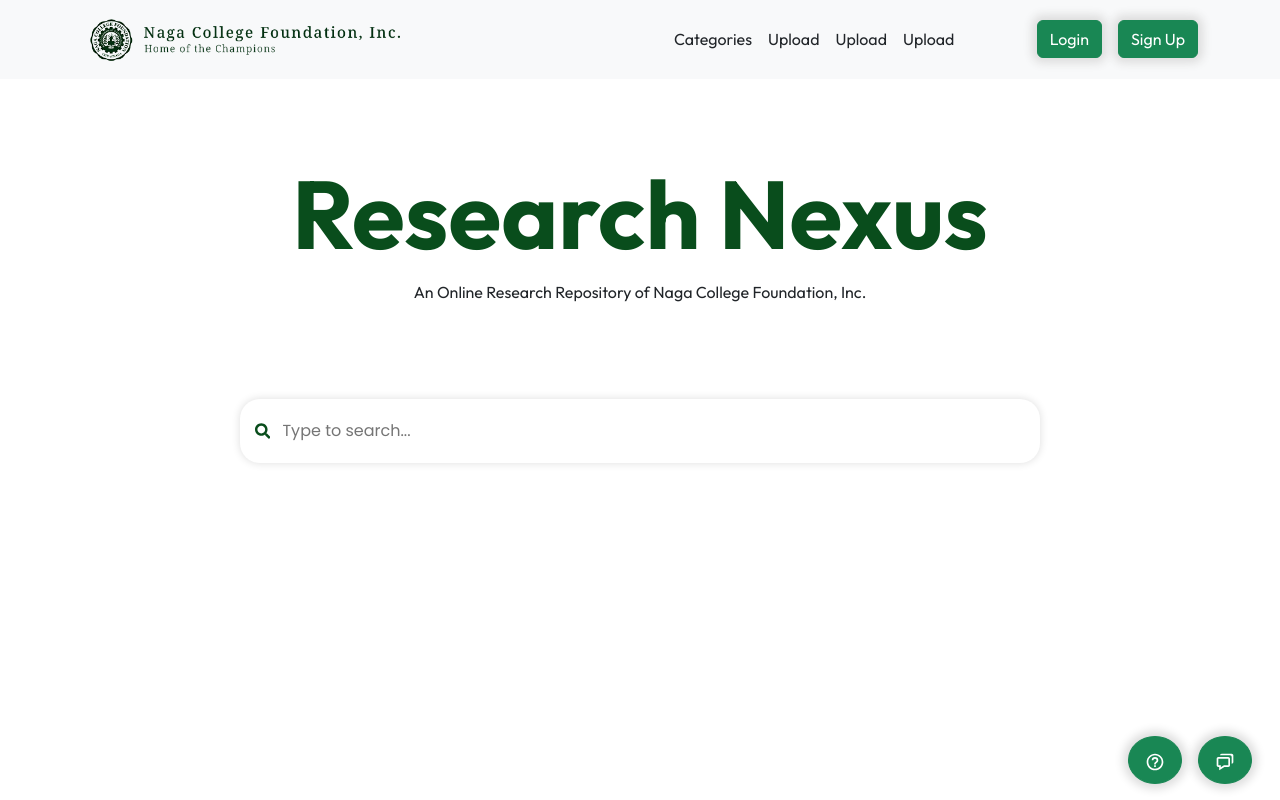
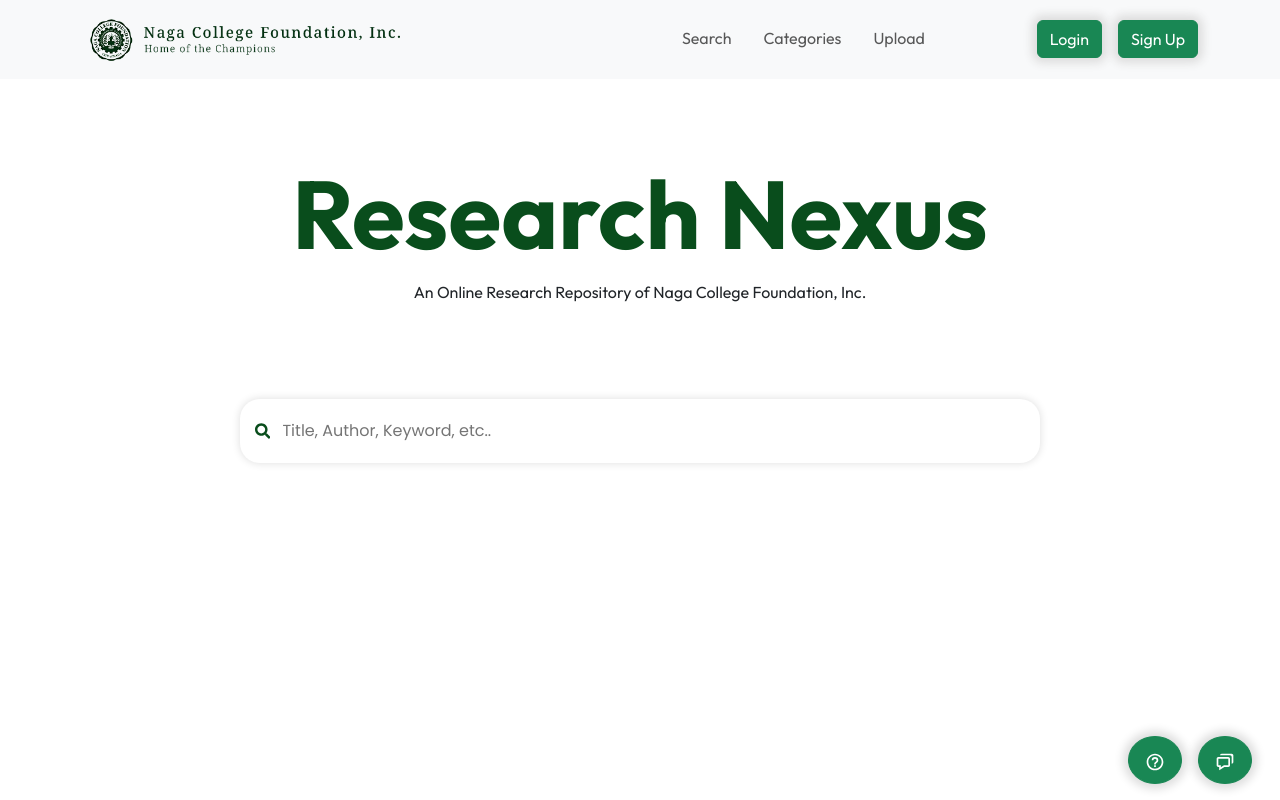
Before and after one commit to httperror505/ncfrepository-test, a React (Create React App) app: page / in a window 1280 px wide. Built offline with nearby package versions, Linux system fonts and the light colour scheme; a web font is replaced by a local one.

Commit message:
Add working navigation links

```diff
--- a/package.json
+++ b/package.json
@@ -11,6 +11,7 @@
     "fuse.js": "^7.0.0",
     "mdb-react-ui-kit": "^7.2.0",
     "react": "^18.2.0",
+    "react-app": "^1.1.2",
     "react-bootstrap": "^2.10.1",
     "react-dom": "^18.2.0",
     "react-icons": "^5.0.1",
--- a/src/App.css
+++ b/src/App.css
@@ -34,6 +34,11 @@ html {
 
 .button-navbar:hover{
   transform: scale(1.2);
+}
+
+.active {
+  font-weight: bold;
+  text-decoration: underline;
 }
 
 /* Start of PageTitle */
--- a/src/App.js
+++ b/src/App.js
@@ -3,27 +3,44 @@ import "bootstrap/dist/css/bootstrap.min.css";
 
 import Navbar from "./components/Navbar";
 import PageTitle from "./components/PageTitle";
+import Categories from "./components/Categories";
+import Upload from "./components/Upload";
 import Footer from "./components/Footer";
 
 import { SearchBar } from "./components/SearchBar";
 import { SearchResultList } from "./components/SearchResultList";
 import { useState } from "react";
 
+
 function App() {
 
   const [results, setResults] = useState([]);
 
+  const [activeTab, setActiveTab] = useState('search'); // Declaring activeTab state
+  const [searchResults, setSearchResults] = useState([]); // Renamed results to searchResults
+
+  const changeTab = (tabName) => {
+    setActiveTab(tabName);
+  };
+
   return (
     <div className="App" id="body">
       <header id="header">
-        <Navbar />
+        <Navbar changeTab={changeTab} />
       </header>
       <main>
-        <PageTitle />
-        <div className="search-bar-container">
-        <SearchBar setResults={setResults} />
-        {results && results.length > 0 && <SearchResultList results={results} />}
-        </div>
+        {activeTab === 'search' && (
+          <>
+            <PageTitle />
+            <div className="search-bar-container">
+              <SearchBar setResults={setSearchResults} /> {/* Updated setResults to setSearchResults */}
+              {searchResults && searchResults.length > 0 && <SearchResultList results={searchResults} />} {/* Updated results to searchResults */}
+            </div>
+          </>
+        )}
+        {/* Add other tabs and their corresponding content */}
+        {activeTab === 'categories' && <Categories /> }
+        {activeTab === 'upload' && <Upload />}
         <Footer />
       </main>
     </div>
--- /dev/null
+++ b/src/components/Categories.js
@@ -0,0 +1,8 @@
+export default function Categories () {
+
+    return (
+        <div>
+            <h1>Categories</h1>
+        </div>
+    )
+}
--- a/src/components/Navbar.js
+++ b/src/components/Navbar.js
@@ -7,7 +7,7 @@ import Modal from "react-bootstrap/Modal";
 import { useState } from "react";
 import Form from "react-bootstrap/Form";
 
-function NavigationBar() {
+function NavigationBar({ changeTab }) {
   const redirectToNCF = () => {
     window.open("https://www.ncf.edu.ph/");
   };
@@ -64,25 +64,18 @@ function NavigationBar() {
           </Navbar.Brand>
           <Navbar.Toggle aria-controls="basic-navbar-nav" />
           <Navbar.Collapse id="basic-navbar-nav">
-            <Nav.Link className="ms-3">Categories</Nav.Link>
-            <Nav.Link className="ms-3">Upload</Nav.Link>
-            <Nav.Link className="ms-3">Upload</Nav.Link>
-            <Nav.Link className="ms-3">Upload</Nav.Link>
+          <Nav className="ms-3" variant="underline">
+            <Nav.Link onClick={() => changeTab('search')}>Search</Nav.Link>
+            <Nav.Link onClick={() => changeTab('categories')}>Categories</Nav.Link>
+            <Nav.Link onClick={() => changeTab('upload')}>Upload</Nav.Link>
+            {/* Add other Nav links */}
+          </Nav>
           <Nav className="ms-auto">
-              {/* Empty div to push login and sign up buttons to the right */}
             <div className="ms-auto">
-                <Button
-                  variant="success"
-                  className="me-3 button-navbar"
-                  onClick={handleShow}
-                >
+              <Button variant="success" className="me-3 button-navbar" onClick={handleShow}>
                 Login
               </Button>
-                <Button
-                  variant="success"
-                  className="button-navbar"
-                  onClick={handleShowSignup}
-                >
+              <Button variant="success" className="button-navbar" onClick={handleShowSignup}>
                 Sign Up
               </Button>
             </div>
--- a/src/components/PageTitle.js
+++ b/src/components/PageTitle.js
@@ -1,4 +1,5 @@
 import Container from "react-bootstrap/Container";
+
 
 function PageTitle() {
   return (
--- a/src/components/SearchBar.js
+++ b/src/components/SearchBar.js
@@ -31,7 +31,7 @@ function SearchBar({ setResults }) {
     <div className="input-wrapper">
       <FaSearch id="search-icon" />
       <input
-        placeholder="Type to search..."
+        placeholder="Title, Author, Keyword, etc.."
         value={input}
         onChange={(e) => handleChange(e.target.value)}
       />
--- /dev/null
+++ b/src/components/Upload.js
@@ -0,0 +1,11 @@
+export default function Categories () {
+
+    return (
+
+        <div>
+            <h1>Upload</h1>
+        </div>
+
+    )
+
+}
```
Also changed, not shown: 1 other file (tests, documents, lock files or other folders). Lines whose indentation alone changed are shown as unchanged.
